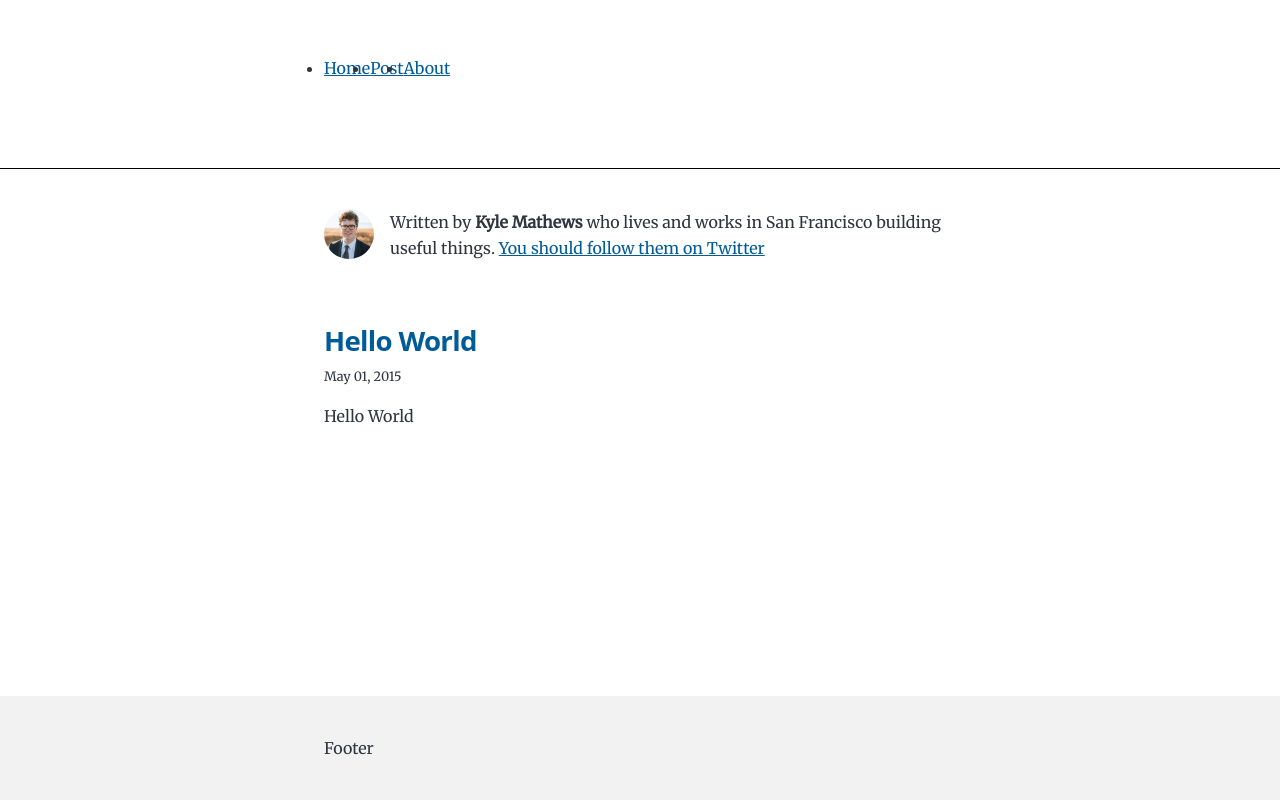
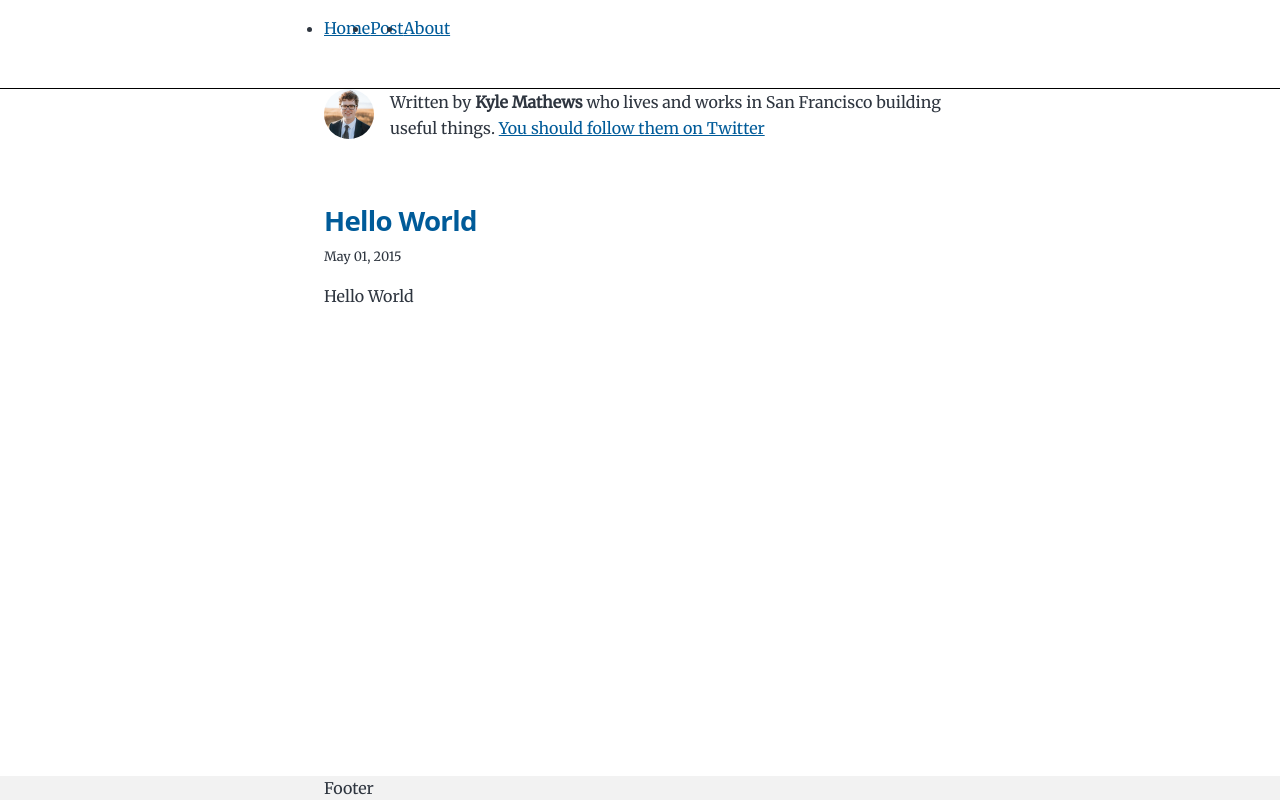
Before and after one commit to Lyuhitto/blog, a Gatsby site: page / in a window 1280 px wide. Built offline with nearby package versions, Linux system fonts and the light colour scheme; Gatsby itself is replaced by a stand-in of ours.

Commit message:
Delete excessive padding of globalWrapper
Delete excessive padding of globalWrapper component.

```diff
--- a/src/components/GlobalWrapper/GlobalWrapper.module.css
+++ b/src/components/GlobalWrapper/GlobalWrapper.module.css
@@ -1,5 +1,5 @@
 .globalWrapper {
   margin: var(--spacing-0) auto;
   max-width: var(--maxWidth-wrapper);
-  padding: var(--spacing-10) var(--spacing-5);
+  padding: 0 var(--spacing-5);
 }
```
